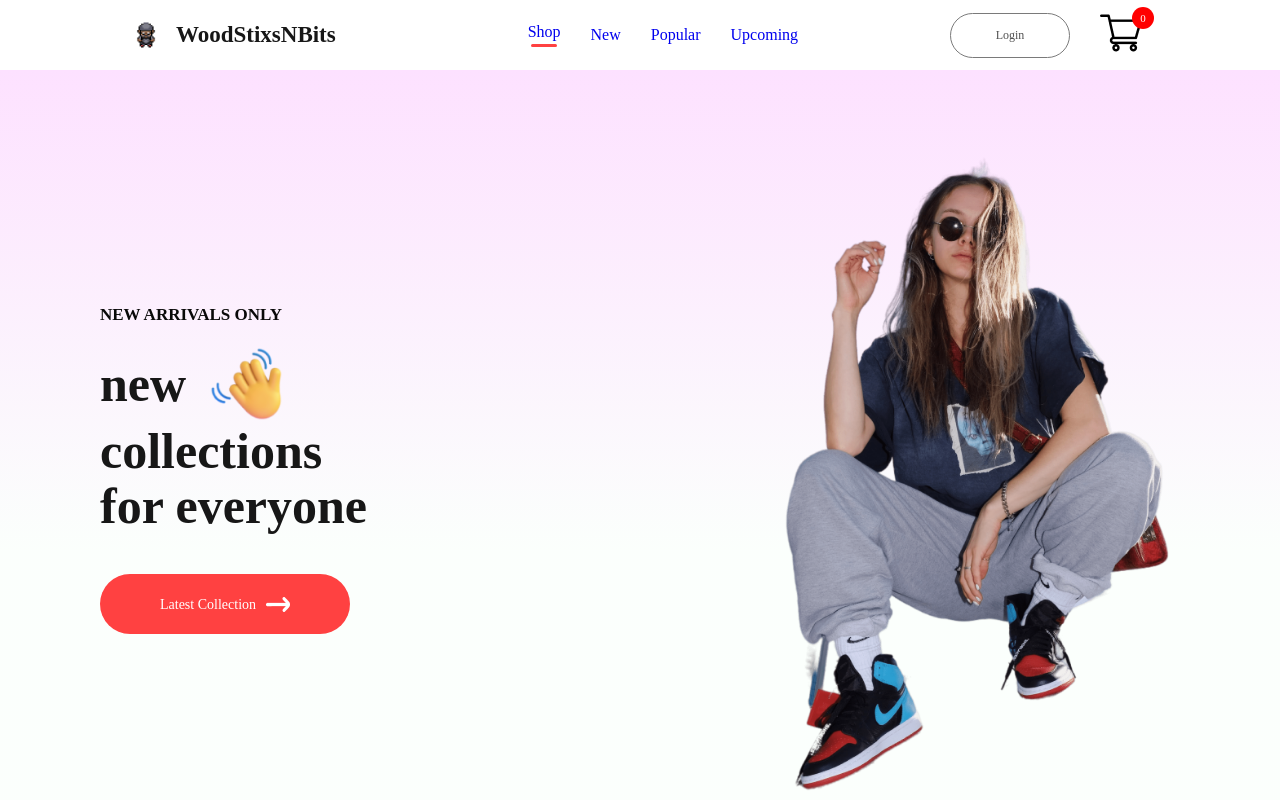
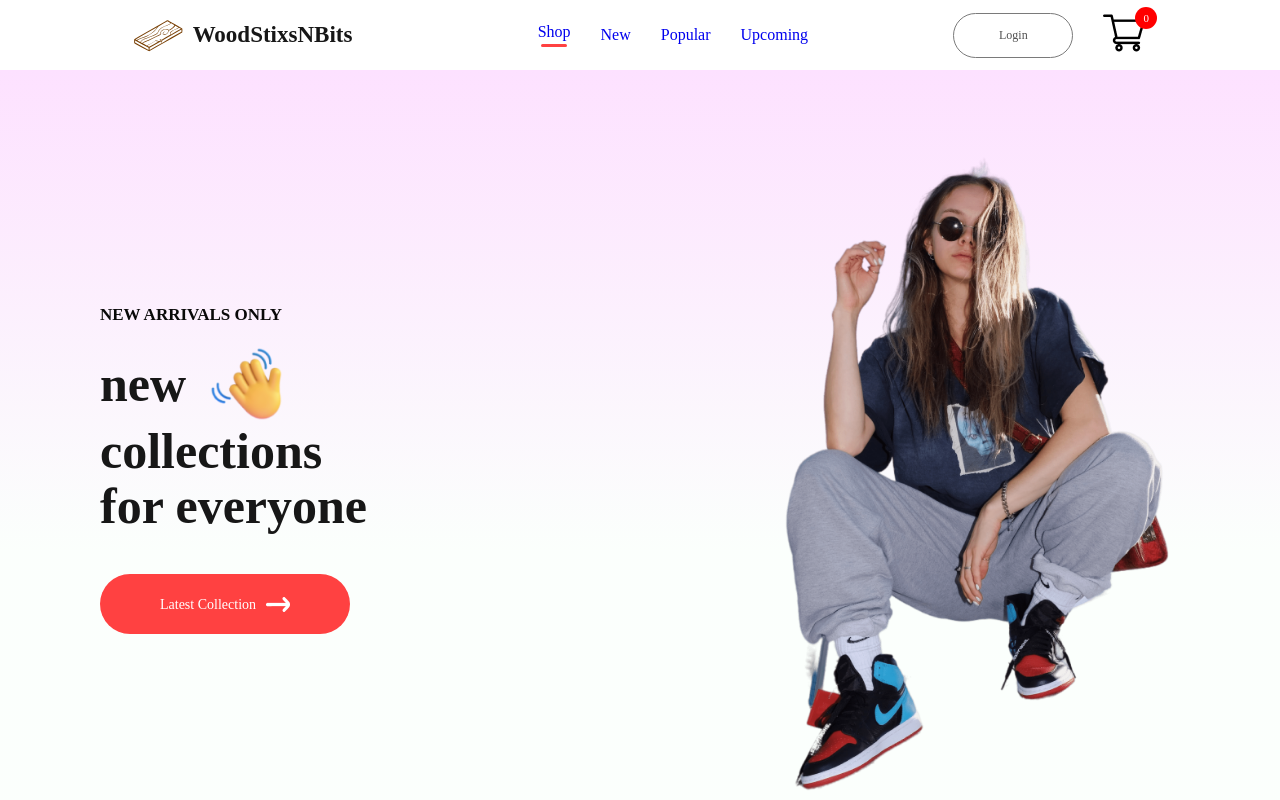
Before and after one commit to jackiejr18/woodstixsnbits-ecommerce, a React (Create React App) app: page / in a window 1280 px wide. Shown: the top 800 px of the page. Built offline with nearby package versions, Linux system fonts and the light colour scheme.

Commit message:
change navbar logo and resize css

```diff
--- a/src/Components/Navbar/Navbar.css
+++ b/src/Components/Navbar/Navbar.css
@@ -93,7 +93,7 @@
   }
 
   .nav-logo img {
-    width: 40px;
+    width: 60px;
   }
 
   .nav-logo p {
--- a/src/Components/Navbar/Navbar.jsx
+++ b/src/Components/Navbar/Navbar.jsx
@@ -1,7 +1,7 @@
 import React, { useRef, useState } from 'react'
 import './Navbar.css'
 
-import logo from '../Assets/logo.png'
+import logo from '../Assets/logo.svg'
 import cart_icon from '../Assets/cart_icon.png'
 import { Link } from 'react-router-dom'
 import { useContext } from 'react'
```
Also changed, not shown: src/Components/Assets/logo.png (deleted), src/Components/Assets/logo.svg (added).
